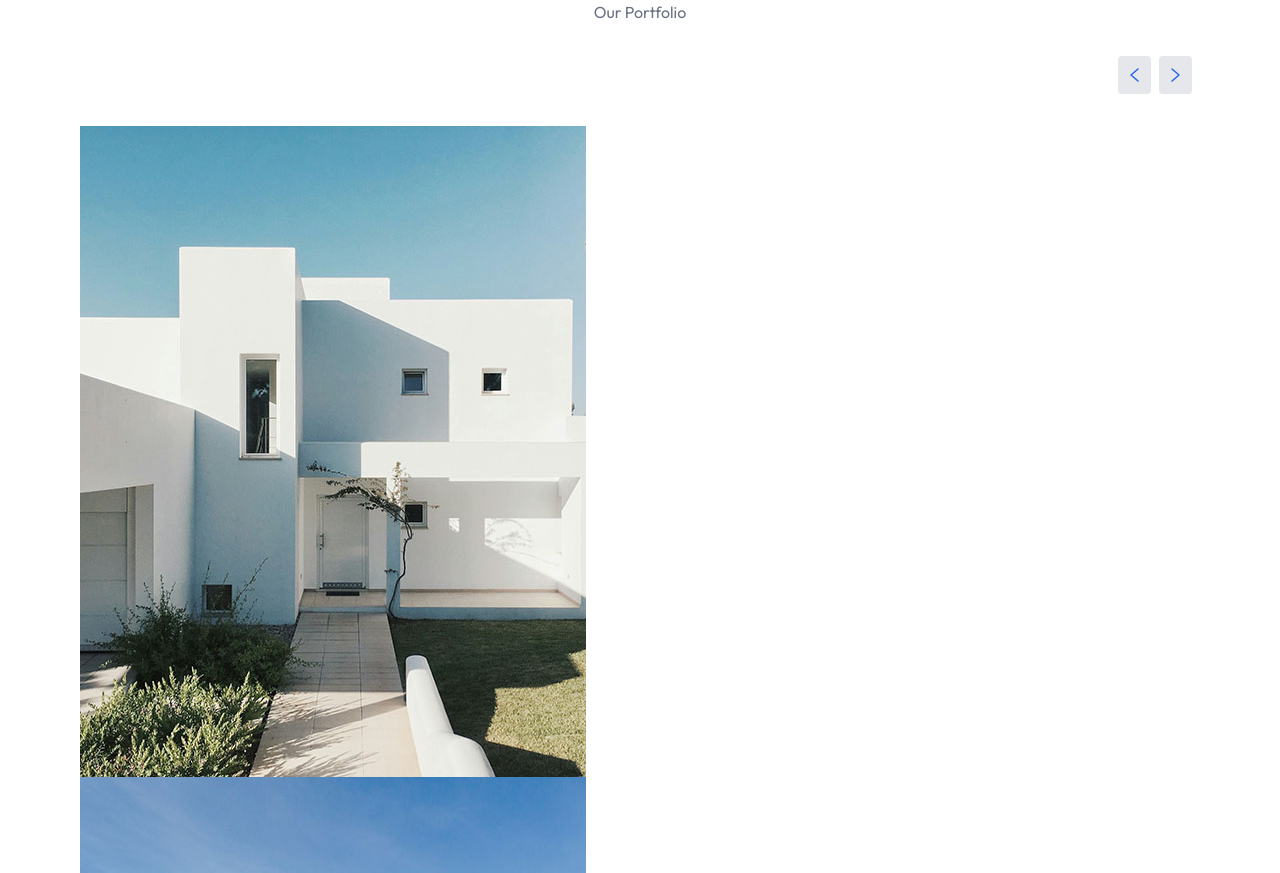
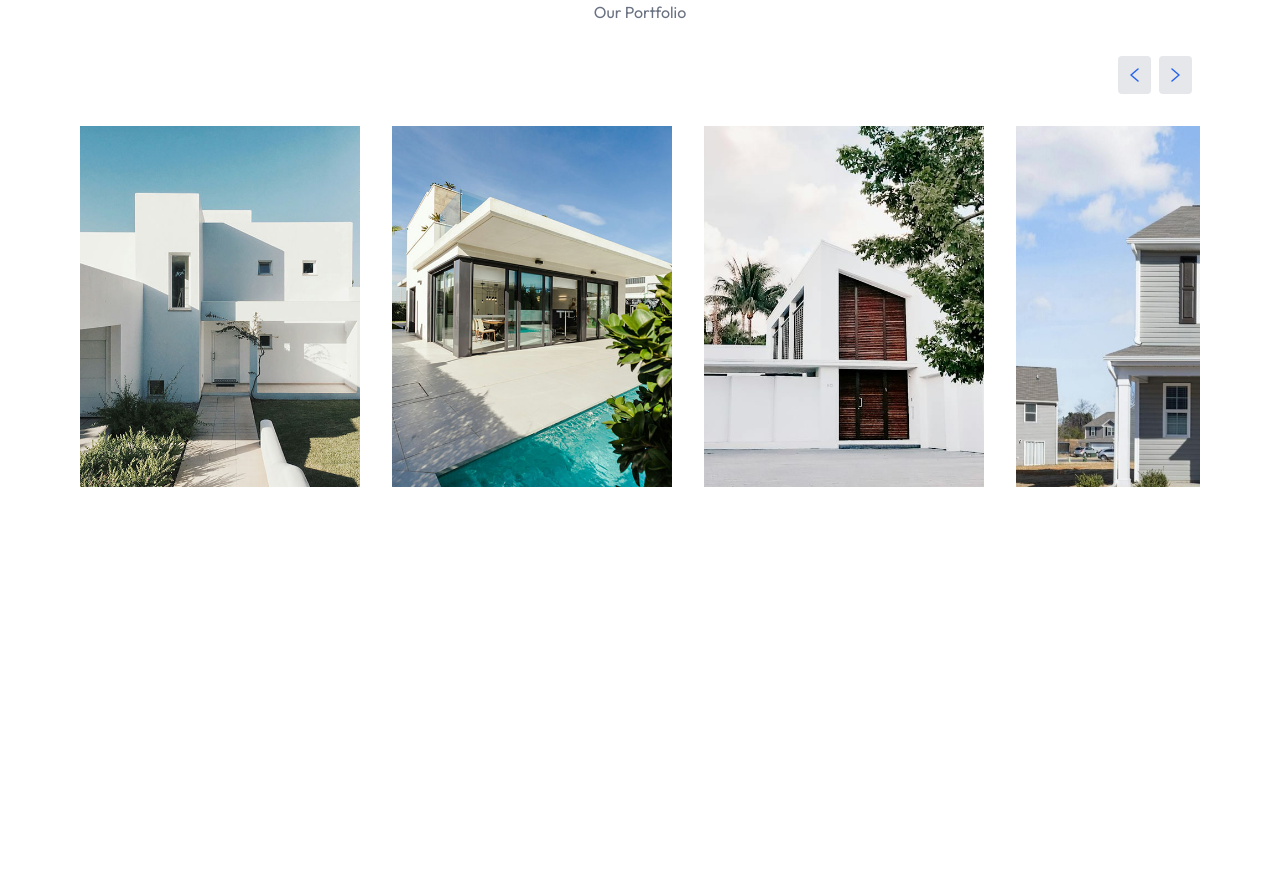
Before and after one commit to AbdullahiAbdulganiyu/Real-Estate, a React (Vite) app: page / in a window 1280 px wide. Shown: the part 1840-2713 px from the top of the page. After the commit the page ends 2423 px from the top, so only its background shows below. Built offline with nearby package versions, Linux system fonts and the light colour scheme.

Commit message:
adding some classes to nicely format the slider

```diff
--- a/src/components/Projects.jsx
+++ b/src/components/Projects.jsx
@@ -32,10 +32,10 @@ const Projects = () => {
         </button>
       </div>
       {/* project slider cointaner */}
-      <div>
-        <div>
+      <div className="overflow-hidden">
+        <div className="flex gap-8 transition-transform duration-500 ease-in-out">
           {projectsData.map((project, index) => (
-            <div key={index}>
+            <div key={index} className="relative flex-shrink-0 w-full sm:w-1/4">
               <img src={project.image} alt={project.title} />
             </div>
           ))}
```
